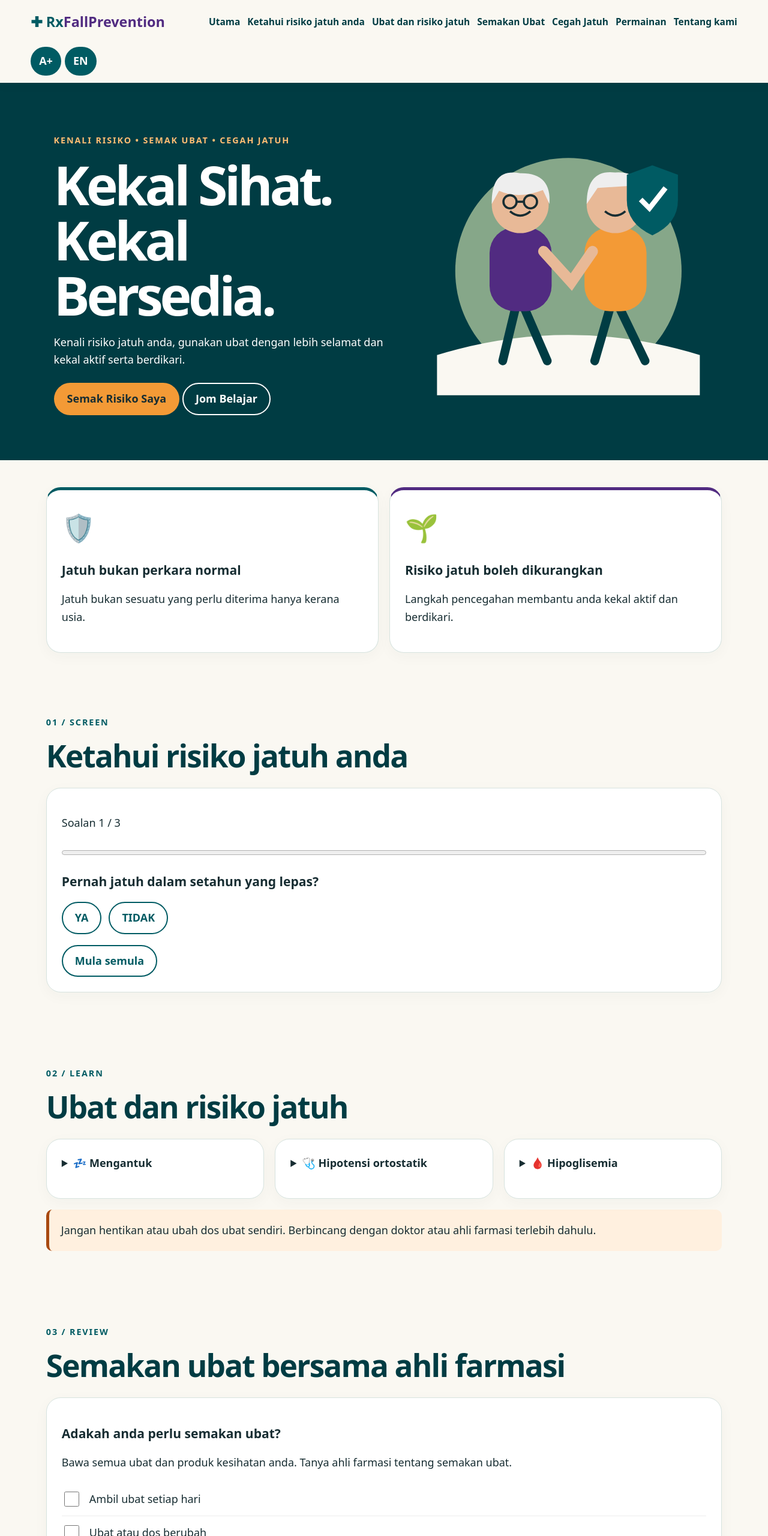
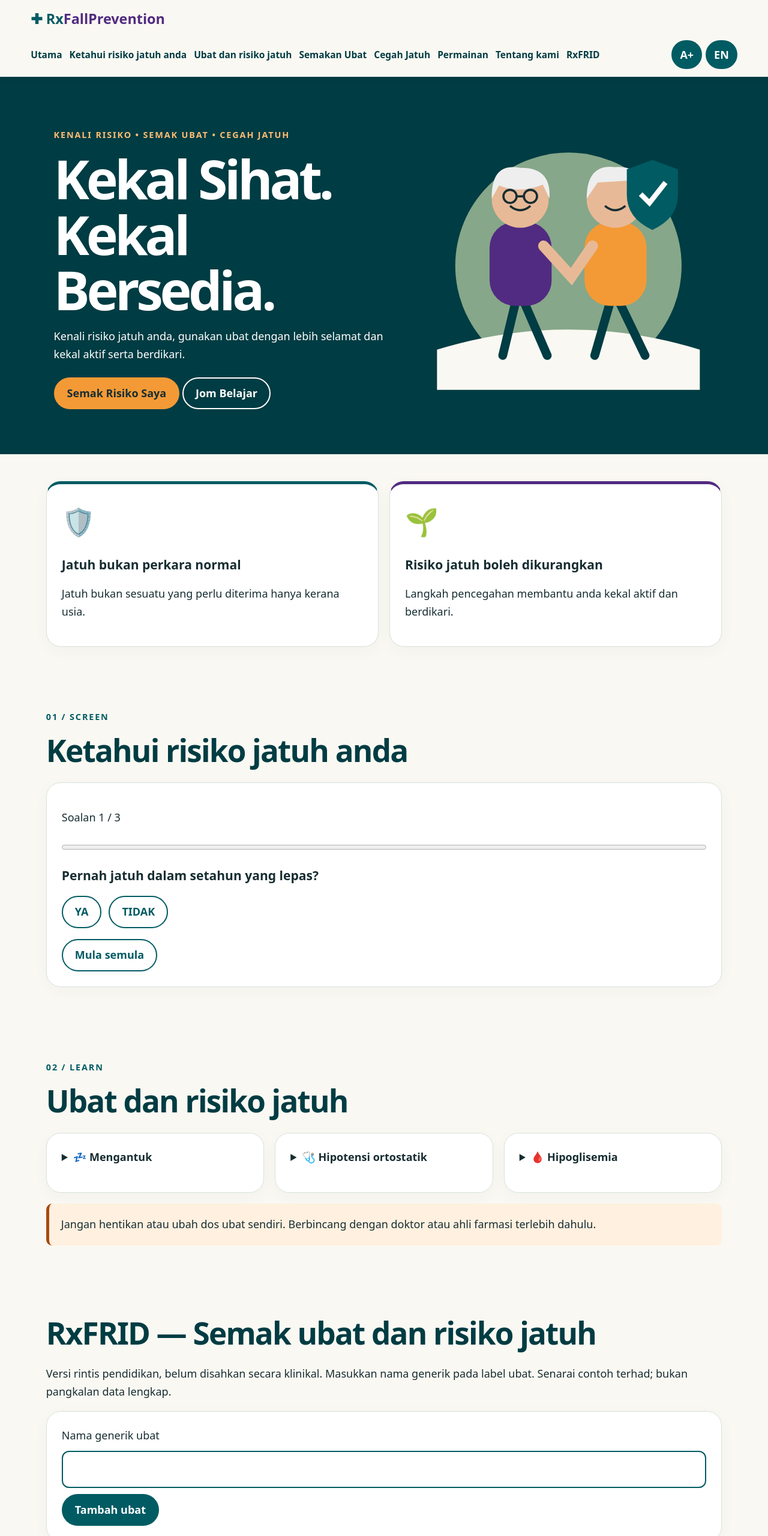
Before and after one commit to chabogamogo/rxfallprevention, a plain HTML site: page index.html in a window 1280 px wide. Shown: the top 2560 px of the page at 60% size. Drawn offline with Linux system fonts and the light colour scheme.

Commit message:
Integrate RxFRID checker into website

```diff
--- a/index.html
+++ b/index.html
@@ -5,7 +5,7 @@
 <main id="main"><section id="home" class="hero"><div><p class="eyebrow" data-t="tag"></p><h1 data-t="hero"></h1><p data-t="intro"></p><a class="btn orange" href="#risk" data-t="screen"></a> <a class="btn outline" href="#learn" data-t="learn"></a></div><svg viewBox="0 0 400 340" role="img" aria-label="Illustration of two older adults walking together"><circle cx="200" cy="170" r="155" fill="#86A789"/><path d="M20 285 Q200 230 380 285V340H20Z" fill="#FAF8F2"/><g stroke="#003C43" stroke-width="12" stroke-linecap="round" fill="none"><path d="M130 210l-20 83m25-83 36 83M260 210l-24 83m29-83 40 83"/></g><rect x="92" y="110" width="85" height="115" rx="35" fill="#512B81"/><rect x="222" y="110" width="85" height="115" rx="35" fill="#F39A36"/><circle cx="134" cy="79" r="39" fill="#e8b997"/><circle cx="264" cy="79" r="39" fill="#e8b997"/><path d="M95 78Q94 28 134 36Q177 35 174 78L165 59Q132 72 105 60Z" fill="#eee"/><path d="M225 78Q225 30 264 35Q304 32 303 78L288 53 240 56Z" fill="#eee"/><g stroke="#172D32" stroke-width="3" fill="none"><path d="M120 88q14 12 28 0M250 88q14 12 28 0"/><circle cx="120" cy="75" r="9"/><circle cx="148" cy="75" r="9"/><path d="M129 75h10"/></g><path d="M166 143l38 42 29-42" stroke="#e8b997" stroke-width="15" fill="none" stroke-linecap="round"/><path d="M315 25l35 13v35q0 32-35 48-35-16-35-48V38Z" fill="#005B63"/><path d="m299 72 12 12 22-28" stroke="white" stroke-width="7" fill="none"/></svg></section>
 <section class="messages" id="messages"></section><section id="risk"><p class="eyebrow">01 / SCREEN</p><h2 data-t="risk"></h2><div class="panel" id="screening" aria-live="polite"></div></section>
 <section id="learn"><p class="eyebrow">02 / LEARN</p><h2 data-t="med"></h2><div id="modules" class="cards"></div><p class="warning" data-t="warning"></p></section>
-<section id="review"><p class="eyebrow">03 / REVIEW</p><h2 data-t="review"></h2><div class="panel" id="reviewlist"></div></section>
+<section id="frid" aria-label="RxFRID"></section><section id="review"><p class="eyebrow">03 / REVIEW</p><h2 data-t="review"></h2><div class="panel" id="reviewlist"></div></section>
 <section id="prevent"><p class="eyebrow">04 / PREVENT</p><h2 data-t="prevent"></h2><div id="steps" class="cards"></div><div class="panel" id="homecheck"></div><div class="panel" id="plan"></div></section>
 <section id="games"><p class="eyebrow">05 / PLAY</p><h2 data-t="games"></h2><div id="gamebuttons" class="cards"></div><div id="game" class="panel" aria-live="polite"></div></section>
-<section id="about"><h2 data-t="about"></h2><p data-t="credit"></p><p>Cik Natasha Nadya Hussin · Prof. Madya Dr. Mohd Shahezwan Abd Wahab</p><p>Elderly Medication and Safety Research Interest Group (EMAS-RIG)<br>Faculty of Pharmacy, Universiti Teknologi MARA (UiTM)</p><p><a href="mailto:mohdsh2790@uitm.edu.my">mohdsh2790@uitm.edu.my</a></p><p data-t="source"></p><p data-t="disclaimer"></p></section></main><footer>RxFallPrevention · Kekal Sihat, Kekal Bersedia</footer><script src="content.js"></script><script src="app.js"></script></body></html>
+<section id="about"><h2 data-t="about"></h2><p data-t="credit"></p><p>Cik Natasha Nadya Hussin · Prof. Madya Dr. Mohd Shahezwan Abd Wahab</p><p>Elderly Medication and Safety Research Interest Group (EMAS-RIG)<br>Faculty of Pharmacy, Universiti Teknologi MARA (UiTM)</p><p><a href="mailto:mohdsh2790@uitm.edu.my">mohdsh2790@uitm.edu.my</a></p><p data-t="source"></p><p data-t="disclaimer"></p></section></main><footer>RxFallPrevention · Kekal Sihat, Kekal Bersedia</footer><script src="content.js"></script><script src="app.js"></script><script src="frid.js"></script></body></html>
```
